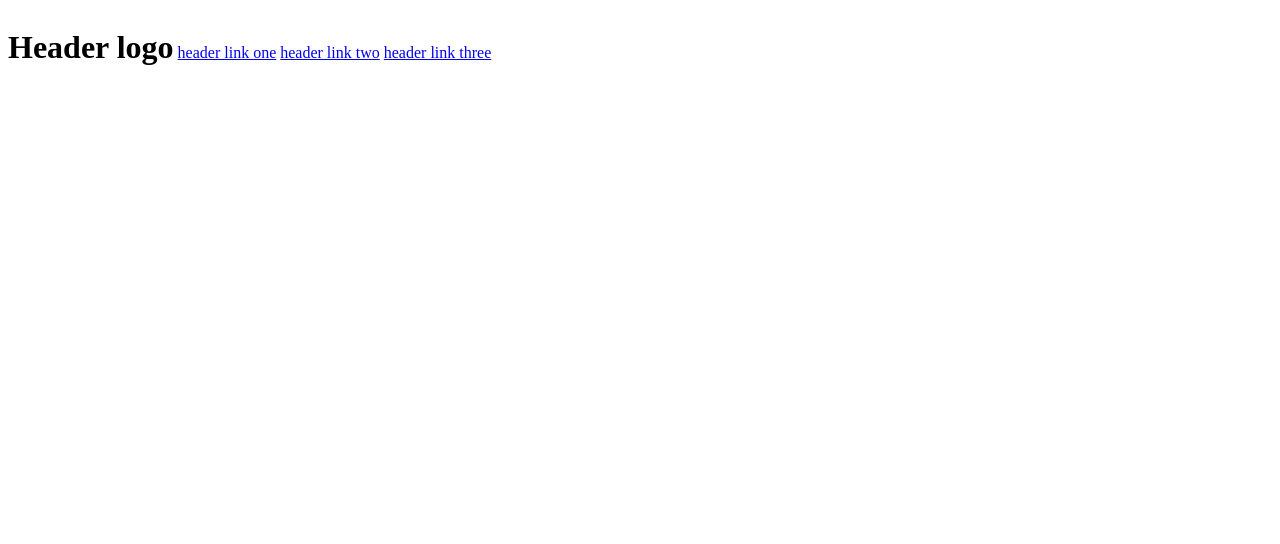
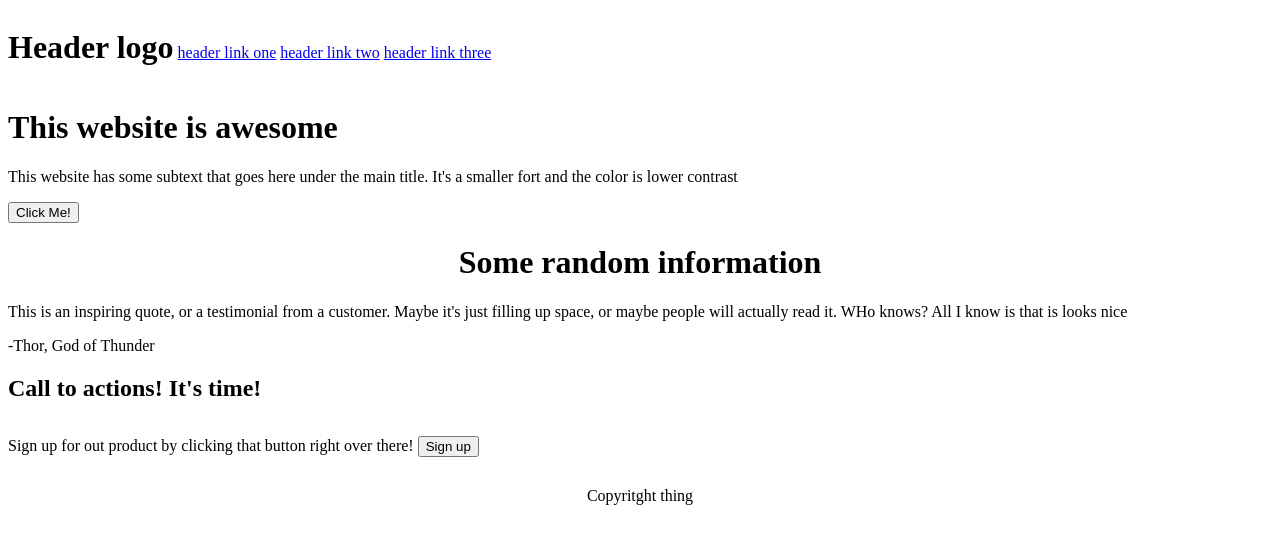
Before and after one commit to SzramStaR/html_css_website, a plain HTML site: page index.html in a window 1280 px wide. Drawn offline with Linux system fonts and the light colour scheme.

Commit message:
Added basic html and css of the website

```diff
--- a/index.html
+++ b/index.html
@@ -13,5 +13,20 @@
     <a href = "#top" id="header_link">header link one</a>
     <a href = "#top" id="header_link">header link two</a>
     <a href = "#top" id="header_link">header link three</a>
+    <!-- This website is awesome -->
+    <h1>This website is awesome</h1>
+    <p>This website has some subtext that goes here under the main title. It's a smaller fort and the color is lower contrast</p>
+    <button type="button">Click Me!</button>
+    <!--Middle part of the website -->
+    <h1 id = "mid_h1">Some random information</h1>
+    <!-- Quote section -->
+    <p>This is an inspiring quote, or a testimonial from a customer. Maybe it's just filling up space, or maybe people will actually read it. WHo knows? All I know is that is looks nice</p>
+    <p>-Thor, God of Thunder</p>
+    <!-- Bottom box section -->
+    <h2>Call to actions! It's time!</h2>
+    <p id = "blue_box">Sign up for out product by clicking that button right over there!</p>
+    <button type="button" id = "blue_box">Sign up</button>
+    <!-- Copyright section -->
+    <p id = "copyright_paragraph">Copyritght thing</p>
 </body>
 </html>
--- a/style.css
+++ b/style.css
@@ -1,3 +1,6 @@
-#header_link{
+#header_link,#blue_box{
     display: inline-block;
 }
+#mid_h1,#copyright_paragraph{
+    text-align: center;
+}
```
